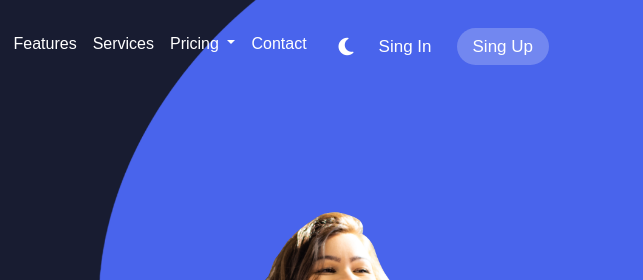
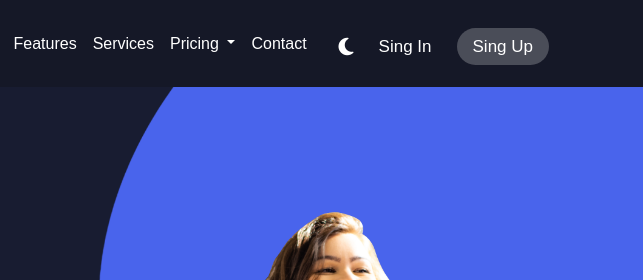
Before and after one commit to Little-F1sh/Project-friday, a website: page index.html in a window 1280 px wide. Shown: the top 280 px of the page, 637-1280 px from the left. Drawn offline with nearby package versions, Linux system fonts and the light colour scheme.

Commit message:
need somefix

```diff
--- a/css/style.css
+++ b/css/style.css
@@ -65,7 +65,6 @@
     background: transparent;
     color: #fff;
 }
-
 body {
     font-family: sans-serif;
     background-color: #181C31;
@@ -73,12 +72,13 @@ body {
 }
 /* header/navbar */
 header {
-    position: absolute;
+    position: fixed;
     width: 100%;
     display: flex;
     padding: 8px 0px;
     justify-content: space-between;
     z-index: 10001;
+    background: #151827;
 }
 .active {
     color: #4E6BFF !important;
```
Also changed, not shown: index.html (+0 -10 lines).
